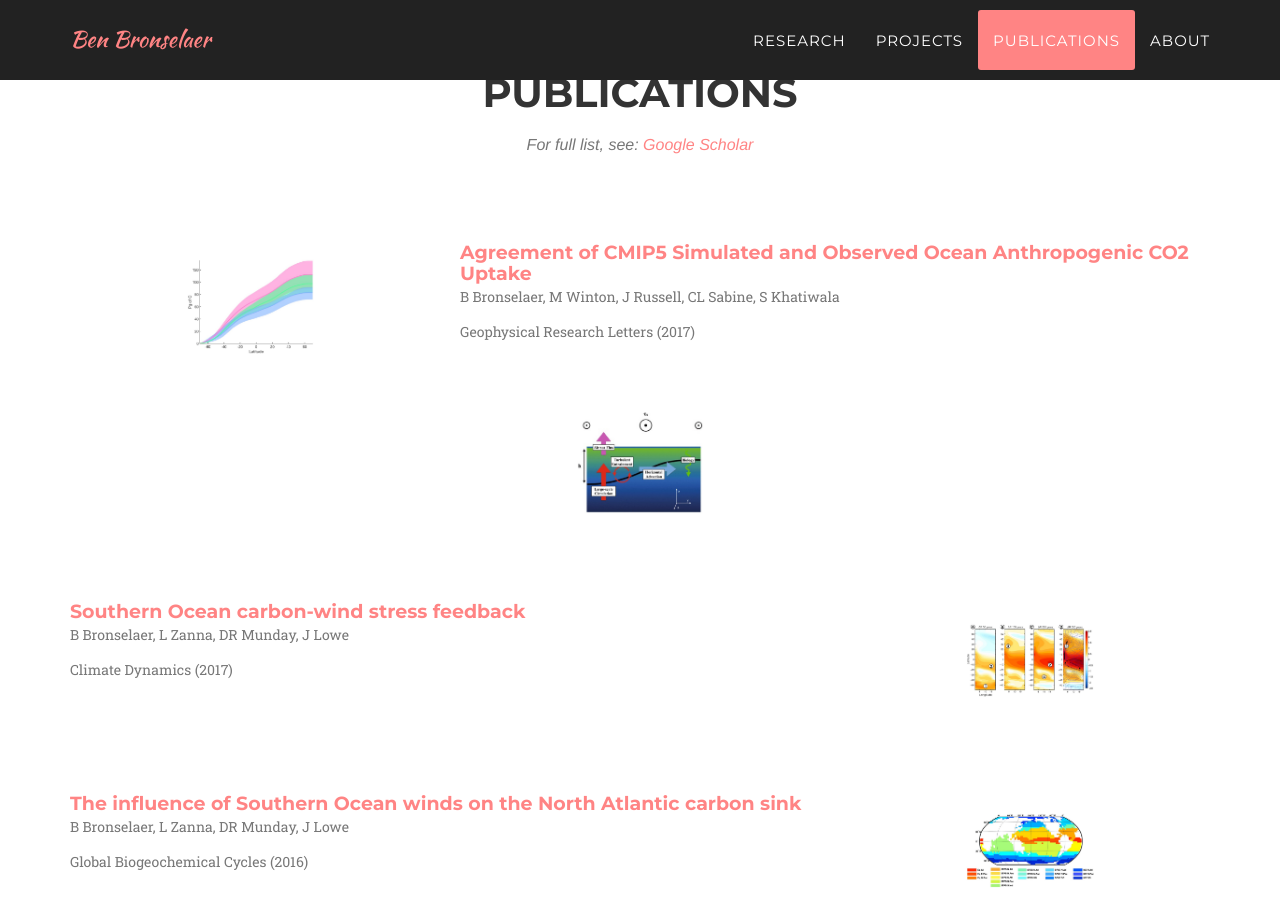
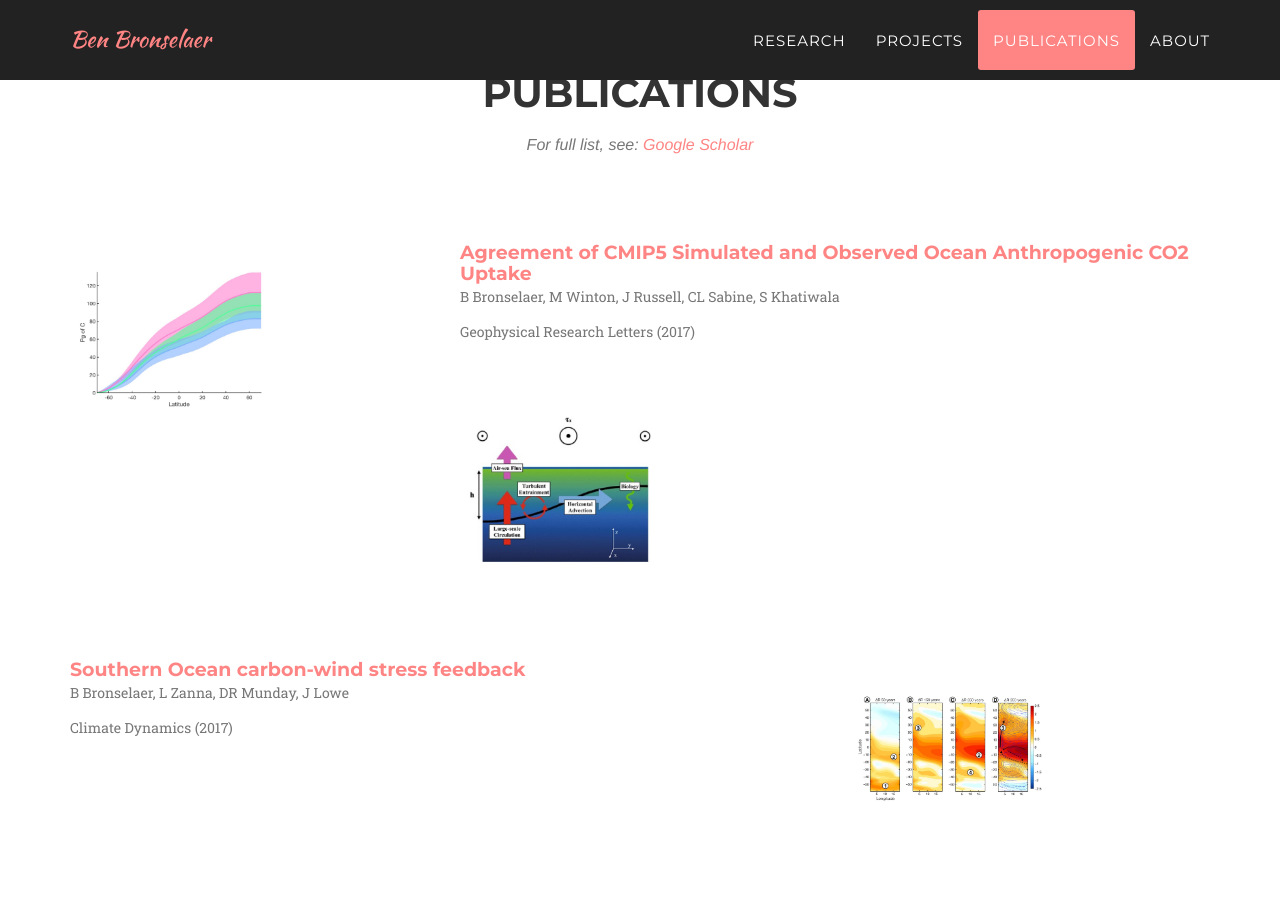
Before and after one commit to BenBronselaer/BenBronselaer.github.io, a Jekyll site: the page built from index.html, in a window 1280 px wide and 900 px high, scrolled down 2654 px. Built offline with Jekyll 4.4.1, drawn with Linux system fonts in a browser that asks for light colours; some web fonts are replaced.

Commit message:
Update publications.html

```diff
--- a/_includes/publications.html
+++ b/_includes/publications.html
@@ -11,7 +11,7 @@
                 {% for member in site.pubs %}
                 <div class="col-sm-4">
                     <div class="pub_article">
-                        <img src="img/pubs/{{ member.pic }}.jpg" class="img-responsive" alt="" height="142" width="142">
+                        <img src="img/pubs/{{ member.pic }}.jpg" height="200" width="200">
                     </div>
                 </div>
                 <div class="col-sm-8">
```
